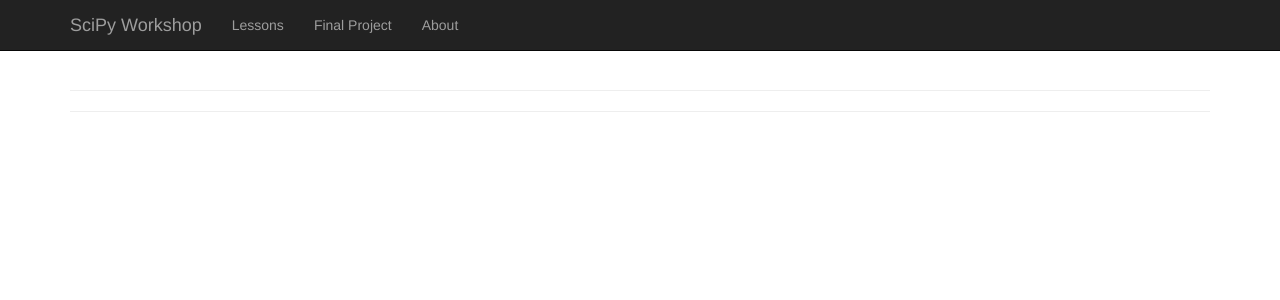
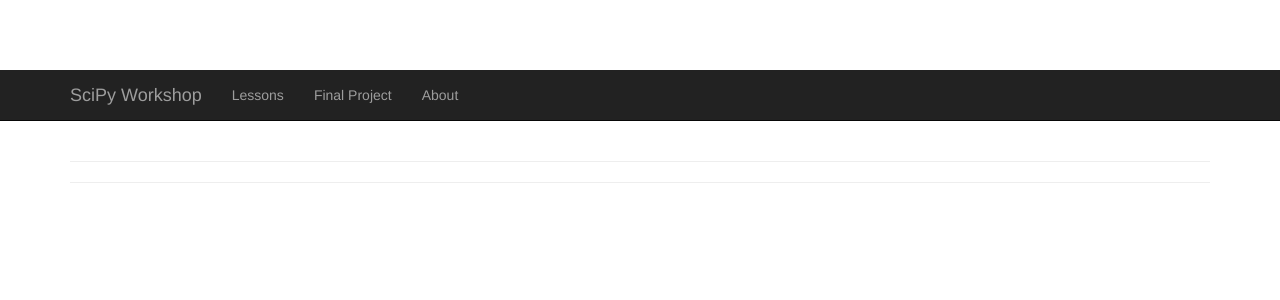
Before and after one commit to neuroneuro15/SciCourseSite2, a Flask app: page / in a window 1280 px wide. Shown: the top 300 px of the page. Run offline with Flask 2, Linux system fonts and the light colour scheme; some libraries are stand-ins or nearby versions.

Commit message:
Navbar now works correctly, although I had to go with a static navbar (boo!) to get it not to cover up the text.  Todo: fix the css so a fixed navbar can be used!

```diff
--- a/app/templates/base.html
+++ b/app/templates/base.html
@@ -7,12 +7,14 @@ Python Workshop
 {% block styles %}
     {{super()}}
     <link rel="stylesheet" href="{{ url_for('pygments_css') }}">
+    <link href="static/css/custom.css" rel="stylesheet">
 {% endblock %}
 
 
 {% block navbar %}
     <!-- Navigation -->
-    <nav class="navbar navbar-inverse navbar-fixed-top" role="navigation">
+{#    <nav class="navbar navbar-inverse navbar-fixed-top" role="navigation">#}
+    <nav class="navbar navbar-inverse navbar-static-top" role="navigation">
         <div class="container">
             <!-- Brand and toggle get grouped for better mobile display -->
             <div class="navbar-header">
@@ -22,7 +24,7 @@ Python Workshop
                     <span class="icon-bar"></span>
                     <span class="icon-bar"></span>
                 </button>
-                <a class="navbar-brand" href="#">SciPy Workshop</a>
+                <a class="navbar-brand" href="/">SciPy Workshop</a>
             </div>
             <!-- Collect the nav links, forms, and other content for toggling -->
             <div class="collapse navbar-collapse" id="bs-example-navbar-collapse-1">
--- a/app/templates/index.html
+++ b/app/templates/index.html
@@ -12,7 +12,7 @@ Python Workshop Homepage
 
 
 {% block body %}
-{{ super() }}
+    {{ super() }}
 
 <!-- Page Content -->
 <div class="container">
--- a/run.py
+++ b/run.py
@@ -4,6 +4,7 @@ from itertools import groupby
 
 
 @app.route('/')
+@app.route('/index')
 def index():
     """Homepage"""
     pages = sorted(flatpages, key=lambda p: p.path)  # sort pages by filename
```
Also changed, not shown: app/content/lessons/Lesson2_RunningScripts.md (+1 -0 lines), app/static/css/custom.css (added, +9 -0 lines), app/templates/lesson.html (+10 -6 lines).
